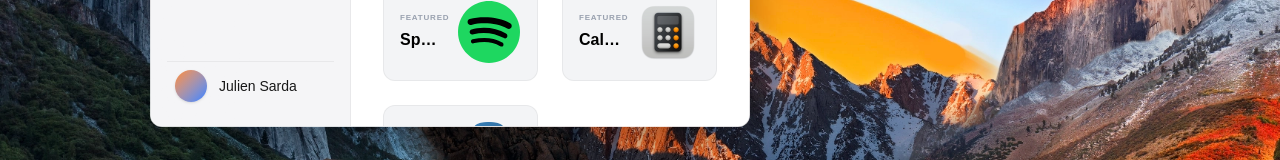
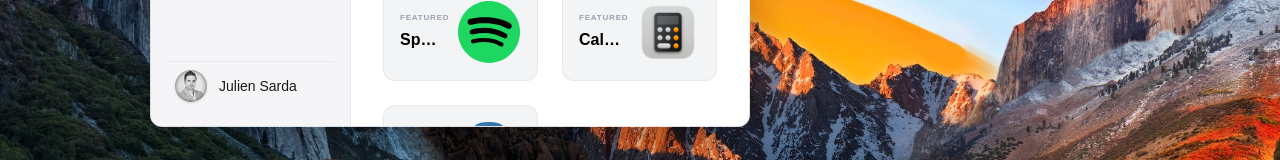
Before and after one commit to Jsarda42/mymacportfolio, a Next.js app: page / in a window 1280 px wide. Both pictures are taken after a click on the button "App Store". Shown: the part 373-533 px from the top of the page. Built offline with nearby package versions, Linux system fonts and the light colour scheme.

Commit message:
added profile pic in the app store

```diff
--- a/components/apps/AppStore/SideBar.tsx
+++ b/components/apps/AppStore/SideBar.tsx
@@ -1,6 +1,7 @@
 "use client";
 
 import { Search, Star } from "lucide-react";
+import Image from "next/image";
 
 function SidebarItem({ icon, label, active = false }: { icon: React.ReactNode, label: string, active?: boolean }) {
     return (
@@ -38,7 +39,15 @@ export default function SideBar() {
             </nav>
 
             <div className="mt-auto p-1 md:p-2 flex items-center justify-center md:justify-start gap-3 border-t border-black/5 dark:border-white/5 pt-4">
-                <div className="w-8 h-8 rounded-full bg-linear-to-br from-orange-400 to-blue-500 shadow-sm shrink-0" />
+                <div className="w-8 h-8 rounded-full overflow-hidden shadow-sm shrink-0 relative bg-gray-200 dark:bg-gray-800">
+                    <Image
+                        src="/profile/profilePic.jpeg"
+                        alt="Julien Sarda"
+                        fill
+                        className="object-cover"
+                    />
+                </div>
+
                 <span className="hidden md:block text-sm font-medium opacity-90 truncate text-black dark:text-white">
                     Julien Sarda
                 </span>
```
Also changed, not shown: public/profile/profilePic.jpeg (added).
